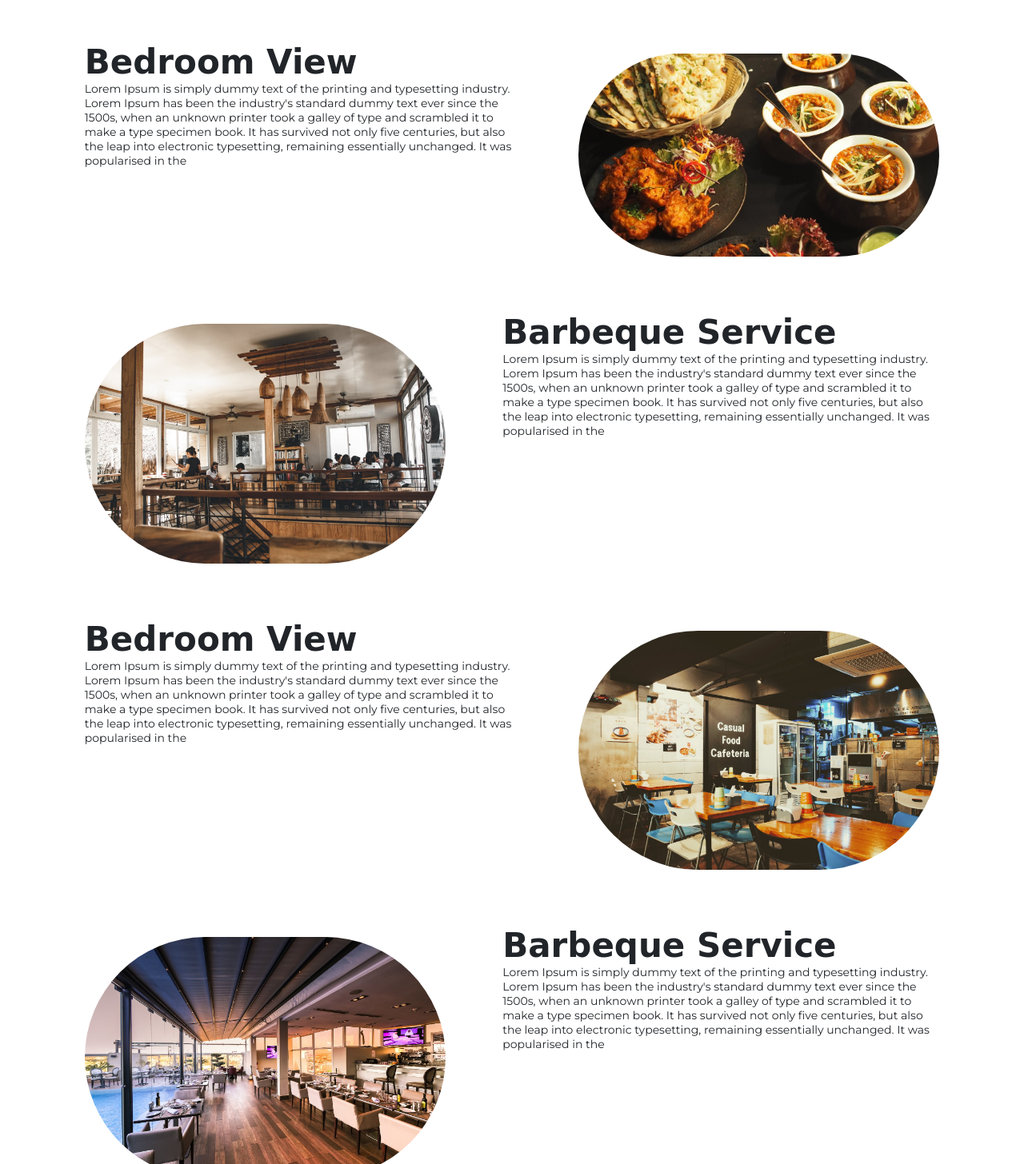
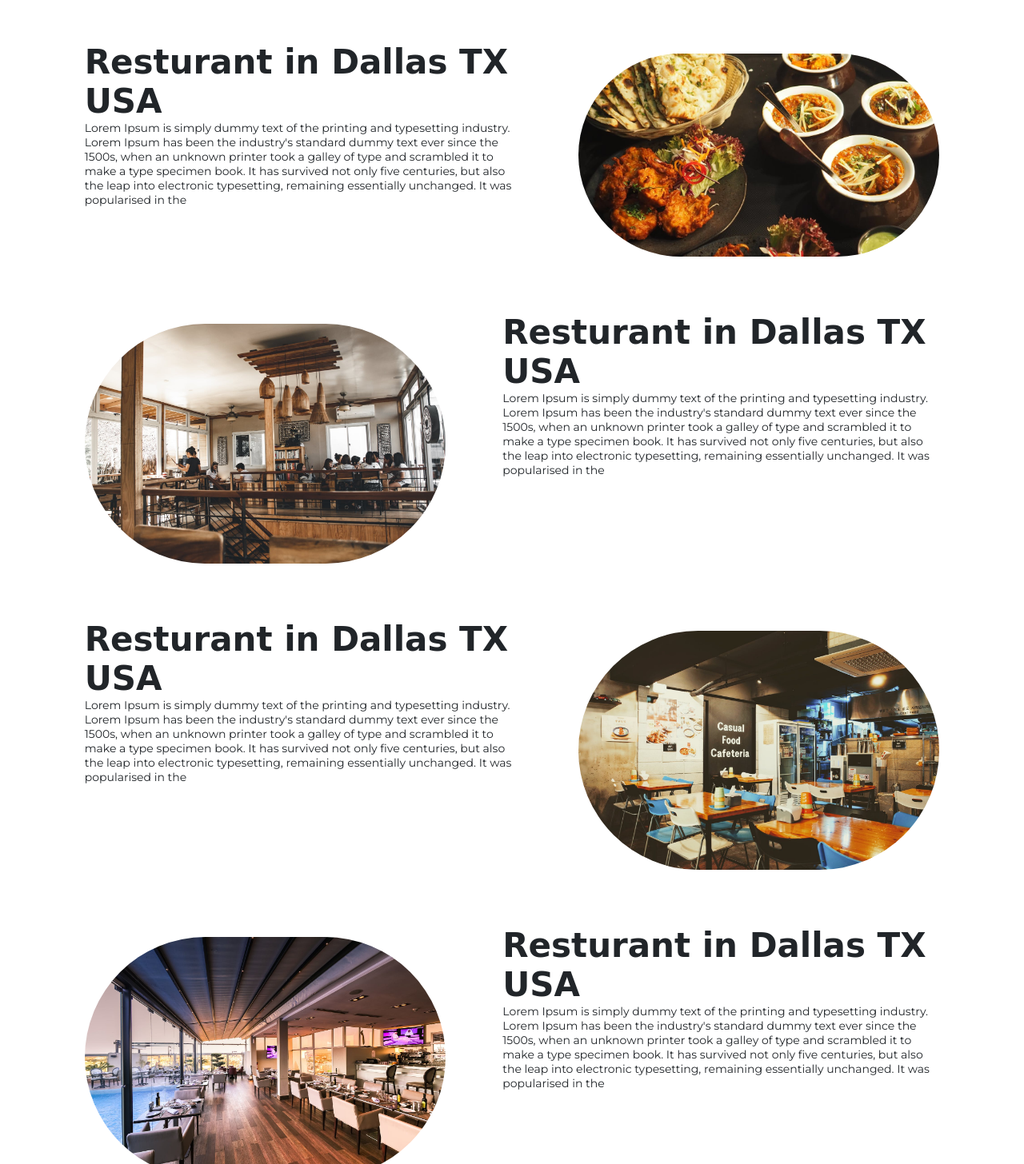
Before and after one commit to msg2vik/murphysloungedallas, a plain HTML site: page hotel-usa.html in a window 1280 px wide. Shown: the part 856-2312 px from the top of the page at 80% size. Drawn offline with nearby package versions, Linux system fonts and the light colour scheme; a web font is replaced by a local one.

Commit message:
Resturant in Dallas TX USA

```diff
--- a/hotel-usa.html
+++ b/hotel-usa.html
@@ -109,7 +109,7 @@
     <!-- cont -->
     <div class="row bed_cnt justify-content-around" data-aos="fade-up">
       <div class="col-12 col-md-6 bed_text">
-        <h3>Bedroom View</h3>
+        <h3>Resturant in Dallas TX USA</h3>
         <p>Lorem Ipsum is simply dummy text of the printing and typesetting industry. Lorem Ipsum has been the industry's
           standard dummy text ever since the 1500s, when an unknown printer took a galley of type and scrambled it to make a
           type specimen book. It has survived not only five centuries, but also the leap into electronic typesetting, remaining
@@ -123,7 +123,7 @@
     <!-- cont -->
     <div class="row bed_cnt justify-content-around" data-aos="fade-up">
       <div class="col-12 col-md-6 bed_text">
-        <h3>Barbeque Service</h3>
+        <h3>Resturant in Dallas TX USA</h3>
         <p>Lorem Ipsum is simply dummy text of the printing and typesetting industry. Lorem Ipsum has been the industry's
           standard dummy text ever since the 1500s, when an unknown printer took a galley of type and scrambled it to make a
           type specimen book. It has survived not only five centuries, but also the leap into electronic typesetting, remaining
@@ -137,7 +137,7 @@
     <!-- cont -->
     <div class="row bed_cnt justify-content-around" data-aos="fade-up">
       <div class="col-12 col-md-6 bed_text">
-        <h3>Bedroom View</h3>
+        <h3>Resturant in Dallas TX USA</h3>
         <p>Lorem Ipsum is simply dummy text of the printing and typesetting industry. Lorem Ipsum has been the industry's
           standard dummy text ever since the 1500s, when an unknown printer took a galley of type and scrambled it to make a
           type specimen book. It has survived not only five centuries, but also the leap into electronic typesetting, remaining
@@ -151,7 +151,7 @@
     <!-- cont -->
     <div class="row bed_cnt justify-content-around" data-aos="fade-up">
       <div class="col-12 col-md-6 bed_text">
-        <h3>Barbeque Service</h3>
+        <h3>Resturant in Dallas TX USA</h3>
         <p>Lorem Ipsum is simply dummy text of the printing and typesetting industry. Lorem Ipsum has been the industry's
           standard dummy text ever since the 1500s, when an unknown printer took a galley of type and scrambled it to make a
           type specimen book. It has survived not only five centuries, but also the leap into electronic typesetting, remaining
```
